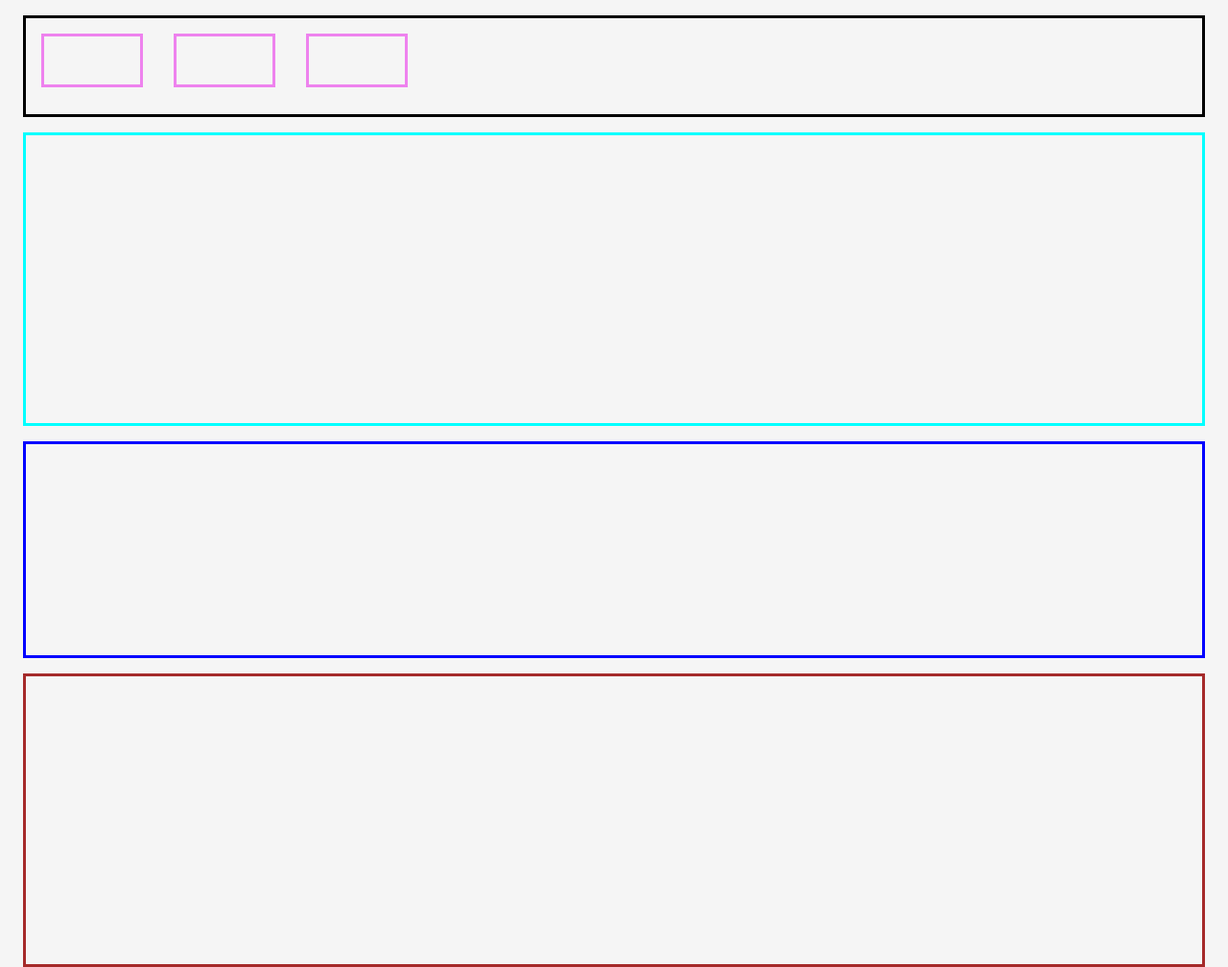
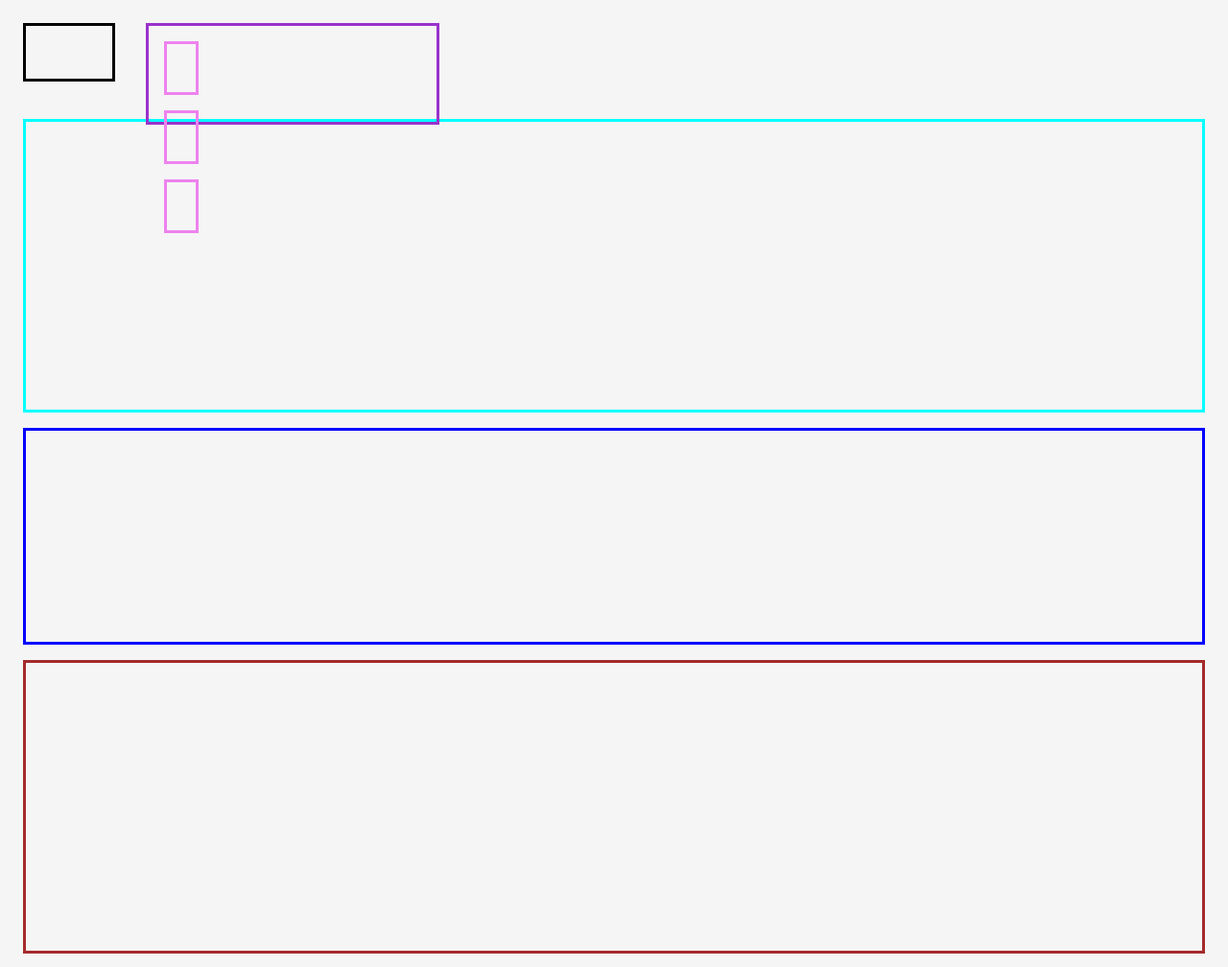
Before and after one commit to joshuaalegbe101/NIkeMockup, a plain HTML site: page index.html in a window 1280 px wide. Shown: the whole page at 96% size. Drawn offline with Linux system fonts and the light colour scheme.

Commit message:
style fixes

```diff
--- a/index.html
+++ b/index.html
@@ -12,9 +12,14 @@
     <body>
         <!--Nav-->
         <div class="navBar">
-            <div class="navElement"></div>
-            <div class="navElement"></div>
-            <div class="navElement"></div>
+            <div class="navLogo"></div>
+                <div class="swish"></div>
+
+            <div class="navButtons">
+                <div class="navIcons"></div>
+                <div class="navIcons"></div>
+                <div class="navIcons"></div>
+            </div>
         </div>
         <!--Header-->
         <div class="displayHeader"></div>
--- a/styles.css
+++ b/styles.css
@@ -2,19 +2,34 @@ body{
     background-color: whitesmoke;
 }
 .navBar{
-    border:solid black;
+    /*border:solid black;*/
     display:flex;
-    margin:1em;
+    margin:0em;
     height:100px;
+    /*justify-content:flex-start;*/
 
 
 }
 
-.navElement{
+.navLogo{
+    border:solid black;
+    margin:1em;
+    height:55px;
+    width:90px;
+}
+
+.navButtons{
+    border: darkorchid solid;
+    margin:1em;
+    height:100px;
+    width:300px;
+    flex-flow:row wrap;
+}
+.navIcons{
     border:violet solid;
     margin:1em;
     height:50px;
-    width:100px;
+    width:30px;
 
 }
 
```
